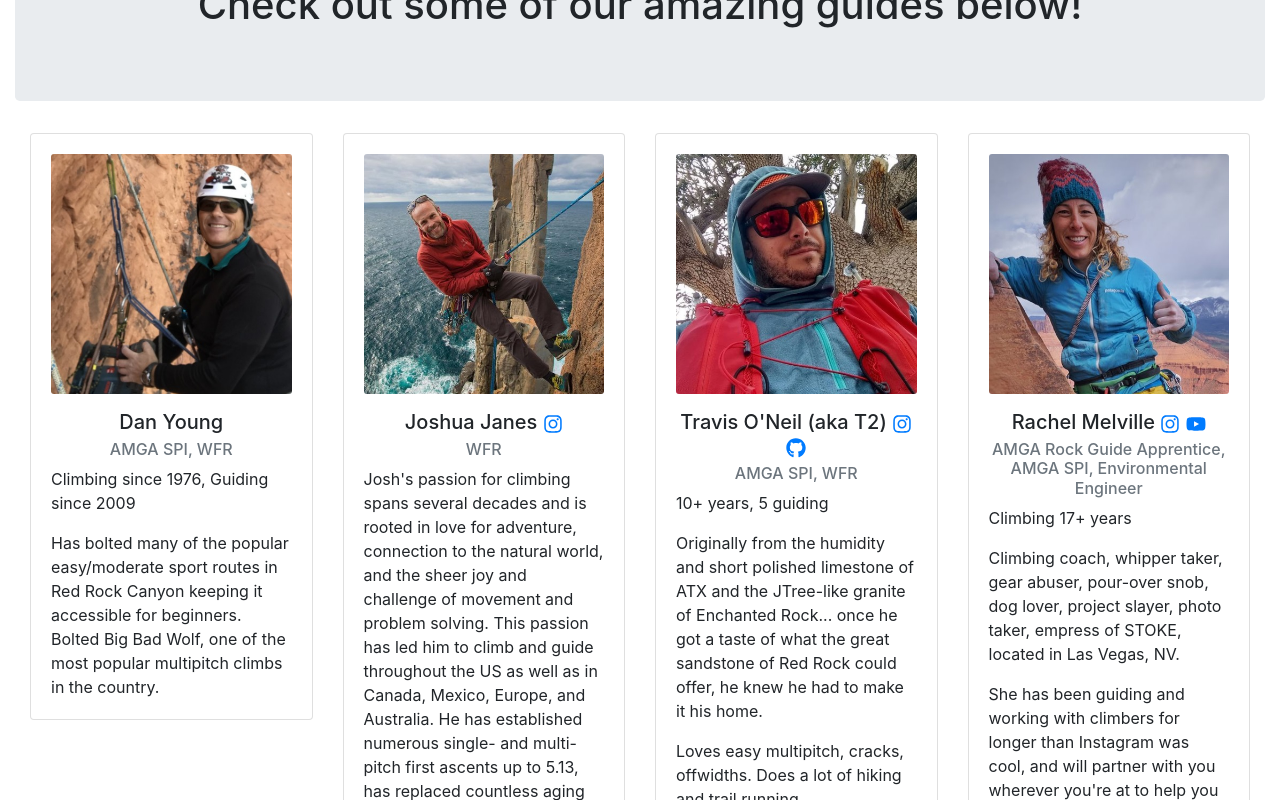
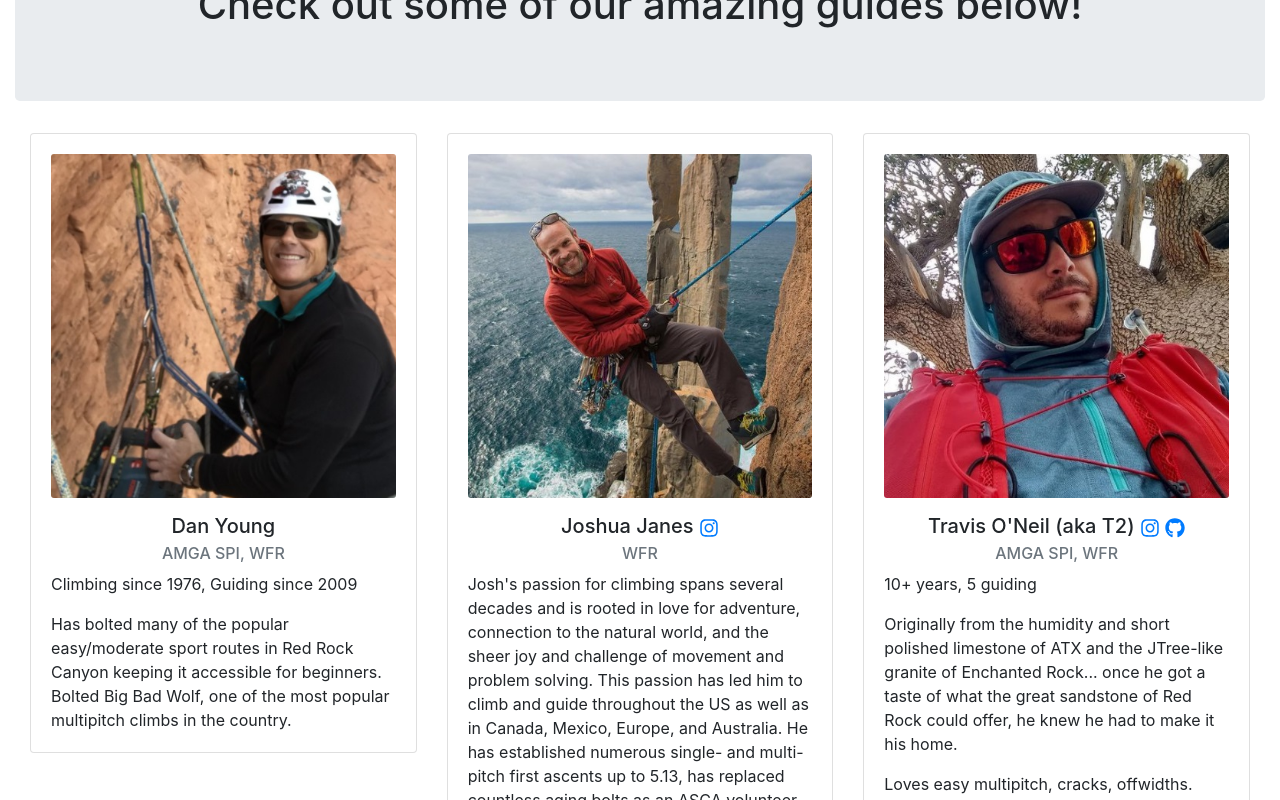
Before and after one commit to j-poneil/desert-rock-sports, a React (Create React App) app: page /guiding in a window 1280 px wide. Shown: the part 3420-4220 px from the top of the page. Built offline with nearby package versions, Linux system fonts and the light colour scheme; a web font is replaced by a local one.

Commit message:
changed breakpoints

```diff
--- a/src/components/Guiding.js
+++ b/src/components/Guiding.js
@@ -100,7 +100,7 @@ export default function Guiding(){
     return (
         <Container fluid className="mt-3 mb-3">
             <Container fluid>
-                <Row xl={2} lg={2} md={2} sm={1} xs={1}>
+                <Row xxl={2} xl={2} lg={2} md={1} sm={1} xs={1}>
                     <Col>
                         <Card>
                             <Card.Body>
@@ -142,8 +142,9 @@ export default function Guiding(){
                 </Row>
             </Container>
 
+            {/* //! Can't decide between xl={4} and xl={2}.... 2 is more readable. 3 would be great, but we have 4, not 6 tiers, so the other would hang free and look weird... I think we should just make 2 more tiers... like 'Tier 4 - Adventure Hike' and 'Tier 5 - bigwall'... For now I have made them and commented them out in 'guideTiers.js'. If we implement them, switch to xl={3} */}
             <Container fluid className="mt-3">
-                <Row xl={4} lg={2} md={2} sm={2} xs={1}>
+                <Row xxl={4} xl={4} lg={2} md={1} sm={1} xs={1}>
                     { tierList }
                 </Row>
             </Container>
@@ -155,7 +156,7 @@ export default function Guiding(){
             </Jumbotron>
 
             <Container fluid>
-                <Row xl={4} lg={3} md={2} sm={2} xs={1}>
+                <Row xxl={4} xl={3} lg={2} md={2} sm={1} xs={1}>
                     { guideList }
                 </Row>
             </Container>
```
